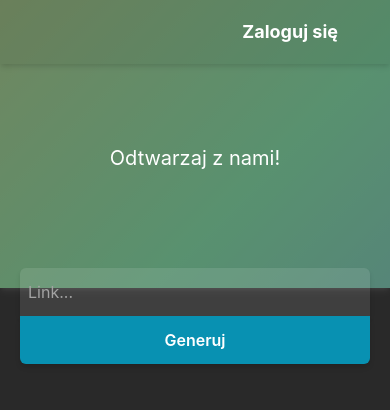
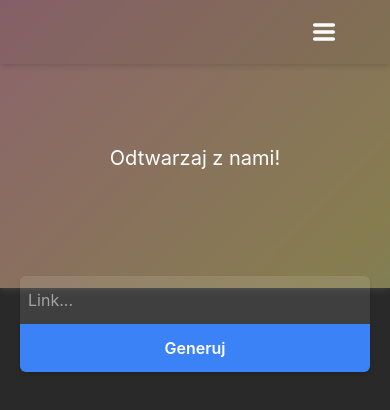
Before and after one commit to PaganMuffin/laid-frontend, a React (Create React App) app: page / in a window 390 px wide. Shown: the top 410 px of the page. Built offline with nearby package versions, Linux system fonts and the light colour scheme.

Commit message:
useContext for dark mode and add mobile menu

```diff
--- a/src/App.js
+++ b/src/App.js
@@ -1,15 +1,20 @@
-import { useEffect, useState } from "react";
-import { Route, Switch, useLocation } from "react-router-dom";
+import { useEffect, useState, useContext} from "react";
+import { Route, Switch, useLocation} from "react-router-dom";
 import NavBar from "./component/NavBar";
 import Home from "./pages/Home";
+import { ThemeContext } from "./functions/dm";
+
 const title = process.env.REACT_APP_TITLE
 
 
 const App = (props) => {
 
-    const [isDark, setIsDark] = useState(true)
+    const theme = useContext(ThemeContext);
+
+    const isDark = theme.state;
 
     let location = useLocation()
+
     useEffect(() => {
         document.documentElement.classList.add('dark')
         document.body.classList.add('bg-bg_dark')
@@ -32,7 +37,7 @@ const App = (props) => {
                 className="w-full h-72 shadow-md "
             />
             <div className=" text-white w-full min-h-screen">
-                <NavBar title={title} onMode={setIsDark} />
+                <NavBar title={title}/>
                 <div className="flex justify-center items-center m-auto max-w-6xl">
                     <Switch>
                         <Route exact path={["/", "/video/:id"]}>
@@ -41,7 +46,6 @@ const App = (props) => {
                     </Switch>
                 </div>
             </div>
-
         </div>
     );
 }
--- a/src/component/CreateLink.js
+++ b/src/component/CreateLink.js
@@ -56,14 +56,14 @@ const CreateLink = ({location}) => {
             setCdaId(id)
             history.push('/video/' + id)
         } else {
+
             setIsCorrect(false)
         }
     }
 
     const Embed_dialog = () => {
-        const id = link.match(/https?:\/\/(?:(?:www\.)?cda\.pl\/video|ebd\.cda\.pl\/[0-9]+x[0-9]+)\/(?<id>[0-9a-z]+)/)[1]
 
-        const iframe_text = `<iframe src="${process.env.REACT_APP_API_URL}/player/${id}" width="560" height="315" frameborder="0" allow="autoplay; clipboard-write; picture-in-picture" allowfullscreen/>`
+        const iframe_text = `<iframe src="${process.env.REACT_APP_API_URL}/player/${cdaId}" width="560" height="315" frameborder="0" allow="autoplay; clipboard-write; picture-in-picture" allowfullscreen/>`
 
         const select_iframe = () => {
             iframe_to_copy.current.select()
@@ -163,15 +163,19 @@ const CreateLink = ({location}) => {
     }
 
     const Show_data = ({info}) => {
-        const id = link.match(/https?:\/\/(?:(?:www\.)?cda\.pl\/video|ebd\.cda\.pl\/[0-9]+x[0-9]+)\/(?<id>[0-9a-z]+)/)[1]
+
         return (
+            <div className="flex flex-col space-y-2">
+                <p className="font-semibold text-2xl">
+                    {info['title']}
+                </p>
                 <div className=" flex md:flex-row flex-col justify-center items-center space-y-5 md:space-y-0">
                     {viewPlayer ?
                         <div className=" w-full">
                             <iframe
                                 className="w-full rounded-md"
                                 style={{aspectRatio:"16/9"}}
-                            src={`${process.env.REACT_APP_API_URL}/player/${id}`}
+                                src={`${process.env.REACT_APP_API_URL}/player/${cdaId}`}
                                 allow="autoplay"
                                 frameBorder="0"
                                 allowFullScreen
@@ -204,6 +208,7 @@ const CreateLink = ({location}) => {
                         <div className="flex md:flex-row flex-col md:space-x-2 w-80">
                             <a
                                 href={`${process.env.REACT_APP_API_URL}/player/${cdaId}`}
+                                target="_blank"
 
                             >
                                 <button
@@ -231,18 +236,20 @@ const CreateLink = ({location}) => {
                         })}
                     </div>
                 </div>
+
+            </div>
             )
     }
 
     return (
         <div className="w-full px-5 text-black max-w-4xl flex flex-col space-y-7 items-center" >
 
-            <div className="flex flex-col w-full justify-center md:w-full ">
-                <p className={`${isCorrect ? 'hidden' : null}`}>Błędny adres</p>
+            <div className="flex flex-col w-full justify-center md:w-full space-y-2">
+                <p className={`${isCorrect ? 'hidden' : null} w-full text-center font-bold text-lg rounded-lg text-white bg-red-400 py-2`}>Błędny adres</p>
                 <div className="flex md:flex-row w-full flex-col">
                     <input onChange={(e) => setLink(e.target.value)} value={link} className="dark:bg-white dark:bg-opacity-10 dark:text-white shadow-md outline-none w-full h-12 px-2 md:rounded-l-md md:rounded-r-none rounded-t-md" placeholder="Link..."/>
 
-                    <button onClick={gen_url} className="transition duration-500 ease-in-out shadow-md h-12 px-3 py-2 font-semibold  bg-cyan-300 hover:bg-cyan-400 md:rounded-r-md md:rounded-l-none rounded-b-md dark:bg-cyan-600 dark:hover:bg-cyan-700 dark:text-white">Generuj</button>
+                    <button onClick={gen_url} className="transition duration-500 ease-in-out shadow-md h-12 px-3 py-2 font-semibold  bg-blue-500 hover:bg-blue-600 md:rounded-r-md md:rounded-l-none rounded-b-md  text-white">Generuj</button>
                 </div>
             </div>
             {info ?
--- a/src/component/DMSwitch.js
+++ b/src/component/DMSwitch.js
@@ -1,9 +1,10 @@
-import { useState } from 'react'
+import { useContext, useState } from 'react'
 import { Switch } from '@headlessui/react'
+import { ThemeContext } from '../functions/dm'
 
 const Sun = () => {
     return (
-        <svg xmlns="http://www.w3.org/2000/svg" class="icon icon-tabler icon-tabler-sun" width="28" height="28" viewBox="0 0 24 24" stroke-width="1.5" stroke="#ffffff" fill="none" stroke-linecap="round" stroke-linejoin="round">
+        <svg xmlns="http://www.w3.org/2000/svg" className="icon icon-tabler icon-tabler-sun" width="28" height="28" viewBox="0 0 24 24" strokeWidth="1.5" stroke="#ffffff" fill="none" strokeLinecap="round" strokeLinejoin="round">
         <path stroke="none" d="M0 0h24v24H0z" fill="none"/>
         <circle cx="12" cy="12" r="4" />
         <path d="M3 12h1m8 -9v1m8 8h1m-9 8v1m-6.4 -15.4l.7 .7m12.1 -.7l-.7 .7m0 11.4l.7 .7m-12.1 -.7l-.7 .7" />
@@ -13,7 +14,7 @@ const Sun = () => {
 
 const Moon = () => {
     return (
-        <svg xmlns="http://www.w3.org/2000/svg" class="icon icon-tabler icon-tabler-moon" width="28" height="28" viewBox="0 0 24 24" stroke-width="1" stroke="#ffffff" fill="none" stroke-linecap="round" stroke-linejoin="round">
+        <svg xmlns="http://www.w3.org/2000/svg" className="icon icon-tabler icon-tabler-moon" width="28" height="28" viewBox="0 0 24 24" strokeWidth="1" stroke="#ffffff" fill="none" strokeLinecap="round" strokeLinejoin="round">
             <path stroke="none" d="M0 0h24v24H0z" fill="none"/>
             <path d="M12 3c.132 0 .263 0 .393 0a7.5 7.5 0 0 0 7.92 12.446a9 9 0 1 1 -8.313 -12.454z" />
         </svg>
@@ -22,7 +23,14 @@ const Moon = () => {
 
 
 
-export const SwitchMode = ({enabled, setEnabled}) => {
+export const SwitchMode = () => {
+
+    const theme = useContext(ThemeContext)
+    const enabled = theme.state
+
+    const setEnabled = () => {
+        enabled ? theme.dispatch({type: 'LIGHT'}) : theme.dispatch({type: 'DARK'})
+    }
 
     return (
         <div className="flex flex-row space-x-3">
@@ -31,18 +39,17 @@ export const SwitchMode = ({enabled, setEnabled}) => {
             checked={enabled}
             onChange={setEnabled}
             className={`${
-            enabled ? 'bg-blue-500' : 'bg-gray-200'
-        } relative inline-flex items-center h-6 rounded-full w-11`}
+                enabled ? 'bg-blue-500' : 'bg-gray-400'
+            } relative inline-flex items-center h-6 rounded-full w-11  transition ease-in-out duration-200`}
             >
             <span className="sr-only">Enable notifications</span>
             <span
                 className={`${
                 enabled ? 'translate-x-6' : 'translate-x-1'
-            } inline-block w-4 h-4 transform bg-white rounded-full`}
+                }  inline-block w-4 h-4 transform bg-white rounded-full transition ease-in-out duration-200`}
             />
             </Switch>
             <Moon/>
         </div>
-
     )
 }
--- a/src/component/NavBar.js
+++ b/src/component/NavBar.js
@@ -1,44 +1,144 @@
-import { useState } from "react"
+
+import { Menu,Transition } from "@headlessui/react"
+import { Fragment, useState } from "react"
 import { Link } from "react-router-dom"
 import { SwitchMode } from "./DMSwitch"
 
-const Menu = ({title, onMode}) => {
 
-    const [isDark, setIsDark] = useState(true)
+const list = [
+    {
+        'name':'API',
+        'href':'/api',
+        //'Comp': () => <div className="p-5 bg-red">"TEST"</div>
+    },
+    {
+        'name':'FAQ',
+        'href':'/faq',
+        //'Comp': () => <Question/>
+    },
+    {
+        'name':'O ' + process.env.REACT_APP_TITLE,
+        'href':'/about',
+        //'Comp': () => <div className="p-5 bg-red">"TEST"</div>
+    },
+    {
+        'name':'Zaloguj się',
+        'href':'/login',
+        //'Comp': () => <div className="p-5 bg-red">"TEST"</div>
+    },
+]
 
-    const change_mode = () => {
-        isDark ? document.documentElement.classList.remove('dark') : document.documentElement.classList.add('dark')
-        isDark ? setIsDark(false) :setIsDark(true)
-        isDark ? onMode(false) :onMode(true)
-    }
-
+const Menubar = () => {
 
     return (
         <div className="md:flex flex-row items-center space-x-5 hidden">
-            <Link to='/'>
-                <button className="font-semibold hover:bg-black hover:bg-opacity-10 px-3 py-2 rounded-lg">Strona Główna</button>
-            </Link>
-            <Link to="/api">
-                <button className="font-semibold hover:bg-black hover:bg-opacity-10 px-3 py-2 rounded-lg">API</button>
-
-            </Link>
-            <button className="font-semibold hover:bg-black hover:bg-opacity-10 px-3 py-2 rounded-lg">FAQ</button>
-            <button className="font-semibold hover:bg-black hover:bg-opacity-10 px-3 py-2 rounded-lg">O {title}</button>
-            <SwitchMode enabled={isDark} setEnabled={change_mode}/>
+            {list.slice(0,3).map(x => {
+                return (
+                    <Link to={x.href} key={x.name}>
+                        <button className="font-semibold hover:bg-black hover:bg-opacity-20 px-2 py-2 rounded-lg">{x.name}</button>
+                    </Link>
+                )
+            })}
+            <SwitchMode />
 
         </div>
     )
 }
 
+const MobileMenu = () => {
 
-const NavBar = ({title, onMode}) => {
+    const Burger = () => {
+        return (
+            <svg xmlns="http://www.w3.org/2000/svg" className="icon icon-tabler icon-tabler-menu-2" width="28" height="28" viewBox="0 0 24 24" strokeWidth="3" stroke="#ffffff" fill="none" strokeLinecap="round" strokeLinejoin="round">
+                <path stroke="none" d="M0 0h24v24H0z" fill="none"/>
+                <line x1="4" y1="6" x2="20" y2="6" />
+                <line x1="4" y1="12" x2="20" y2="12" />
+                <line x1="4" y1="18" x2="20" y2="18" />
+            </svg>
+        )
+    }
+
+    return (
+        <div className="relative">
+            <Menu
+                as="div"
+            >
+                <Menu.Button className="text-lg font-bold hover:bg-black hover:bg-opacity-20 px-3  py-2 rounded-lg">
+                    <Burger/>
+                </Menu.Button>
+                <Transition
+                    as={Fragment}
+                    enter="transition ease-out duration-100"
+                    enterFrom="transform opacity-0 scale-95"
+                    enterTo="transform opacity-100 scale-100"
+                    leave="transition ease-in duration-75"
+                    leaveFrom="transform opacity-100 scale-100"
+                    leaveTo="transform opacity-0 scale-95"
+                >
+
+                    <Menu.Items className="flex flex-col absolute w-48 right-0 top-16 bg-bg_dark bg-opacity-70 py-2 px-2 space-y-2 rounded-lg backdrop-filter backdrop-blur-lg ">
+                        {list.map(x => {
+                            return (
+                                <Menu.Item key={x.name}>
+                                    {({ active }) => (
+                                    <a
+                                        className={`${active && 'bg-blue-500 rounded-md'}`}
+                                        href={x.href}
+                                    >
+                                        <span className="flex font-semibold text-lg px-3">
+
+                                            {x.name}
+                                        </span>
+                                    </a>
+                                    )}
+                                </Menu.Item>
+                            )
+                        })}
+                            <Menu.Item disabled>
+                                <div className="px-2">
+                                    <SwitchMode/>
+
+                                </div>
+                            </Menu.Item>
+                    </Menu.Items>
+                </Transition>
+            </Menu>
+
+        </div>
+    )
+}
+
+const NavBar = ({title}) => {
+
     return (
         <nav className="h-16 flex justify-center w-full shadow-md bg-black bg-opacity-5 ">
             <div className="flex items-center justify-between w-full max-w-6xl px-10 ">
-                <div className="w-full flex items-center justify-between">
-                    <p className="text-xl font-bold px-3 py-2">{title}</p>
-                    <Menu title={title} onMode={onMode}></Menu>
-                    <button className="text-lg font-bold hover:bg-black hover:bg-opacity-10 px-3 py-2 rounded-lg">Zaloguj się</button>
+                <div className="w-full hidden items-center justify-between md:flex">
+                    <Link to="/">
+                        <p className="text-xl font-bold px-3 py-2">{title}</p>
+                    </Link>
+                    <Menubar></Menubar>
+                    <Link to="login">
+                        <button className="text-lg font-bold hover:bg-black hover:bg-opacity-20 px-3 py-2 rounded-lg flex flex-row items-center">
+                            <svg xmlns="http://www.w3.org/2000/svg" className="icon icon-tabler icon-tabler-login" width="28" height="28" viewBox="0 0 24 24" strokeWidth="1" stroke="#ffffff" fill="none" strokeLinecap="round" strokeLinejoin="round">
+                                <path stroke="none" d="M0 0h24v24H0z" fill="none"/>
+                                <path d="M14 8v-2a2 2 0 0 0 -2 -2h-7a2 2 0 0 0 -2 2v12a2 2 0 0 0 2 2h7a2 2 0 0 0 2 -2v-2" />
+                                <path d="M20 12h-13l3 -3m0 6l-3 -3" />
+                            </svg>
+                            <span>
+                                Zaloguj się
+
+                            </span>
+                        </button>
+
+                    </Link>
+                </div>
+                <div className="w-full md:hidden items-center justify-between flex">
+                    <Link to="/">
+                        <p className="text-xl font-bold px-3 py-2">{title}</p>
+
+                    </Link>
+                    <MobileMenu/>
                 </div>
             </div>
         </nav>
--- /dev/null
+++ b/src/functions/dm.js
@@ -0,0 +1,24 @@
+import { createContext, useReducer } from "react";
+
+export const ThemeContext  = createContext()
+
+const initialState  = true
+
+const themeReducer = (state, action) => {
+    switch(action.type){
+        case 'LIGHT':
+            document.documentElement.classList.remove('dark')
+            return false;
+        case 'DARK':
+            document.documentElement.classList.add('dark')
+            return true
+        default:
+            return state
+    }
+}
+
+export const ThemeProvider = (props) => {
+    const [state, dispatch] = useReducer(themeReducer, initialState);
+
+    return <ThemeContext.Provider value={{ state, dispatch }}>{props.children}</ThemeContext.Provider>;
+}
--- a/src/index.js
+++ b/src/index.js
@@ -3,15 +3,19 @@ import ReactDOM from 'react-dom';
 import './index.css';
 import App from './App';
 import reportWebVitals from './reportWebVitals';
+import { ThemeProvider } from './functions/dm';
 import { BrowserRouter as Router } from 'react-router-dom';
 
+
 ReactDOM.render(
-  <React.StrictMode>
-    <Router>
-      <App />
-    </Router>
-  </React.StrictMode>,
-  document.getElementById('root')
+     <React.StrictMode>
+         <ThemeProvider>
+             <Router>
+                <App/>
+             </Router>
+        </ThemeProvider>
+    </React.StrictMode>,
+    document.getElementById('root')
 );
 
 // If you want to start measuring performance in your app, pass a function
```
Lines whose indentation alone changed are shown as unchanged.
